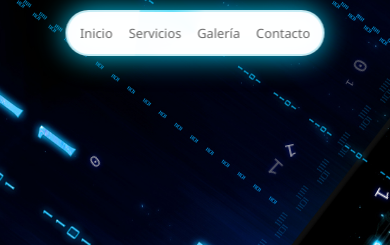
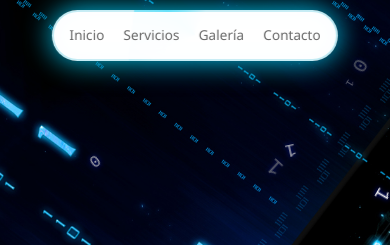
Before and after one commit to CrissJoe343/Mi-pagina-web, a plain HTML site: page index.html in a window 390 px wide. Shown: the top 245 px of the page. Drawn offline with nearby package versions, Linux system fonts and the light colour scheme.

Commit message:
Adjust padding and font sizes in navigation styles

```diff
--- a/styles_css_separado.css
+++ b/styles_css_separado.css
@@ -177,15 +177,15 @@ body {
     }
 
     .nav-menu {
-        padding: 0.6rem 0.8rem;
+        padding: 0.6rem 1rem;
         gap: 0;
         flex-wrap: nowrap;
         display: flex !important;
     }
 
     .nav-link {
-        padding: 0.4rem 0.7rem;
-        font-size: 0.85rem;
+        padding: 0.4rem 0.8rem;
+        font-size: 0.9rem;
     }
 }
 
@@ -197,14 +197,14 @@ body {
     }
 
     .nav-menu {
-        padding: 0.5rem 0.4rem;
+        padding: 0.5rem 0.5rem;
         border-radius: 30px;
         display: flex !important;
     }
 
     .nav-link {
-        padding: 0.3rem 0.5rem;
-        font-size: 0.8rem;
+        padding: 0.4rem 0.6rem;
+        font-size: 0.85rem;
     }
 
     .nav-menu::before {
```
